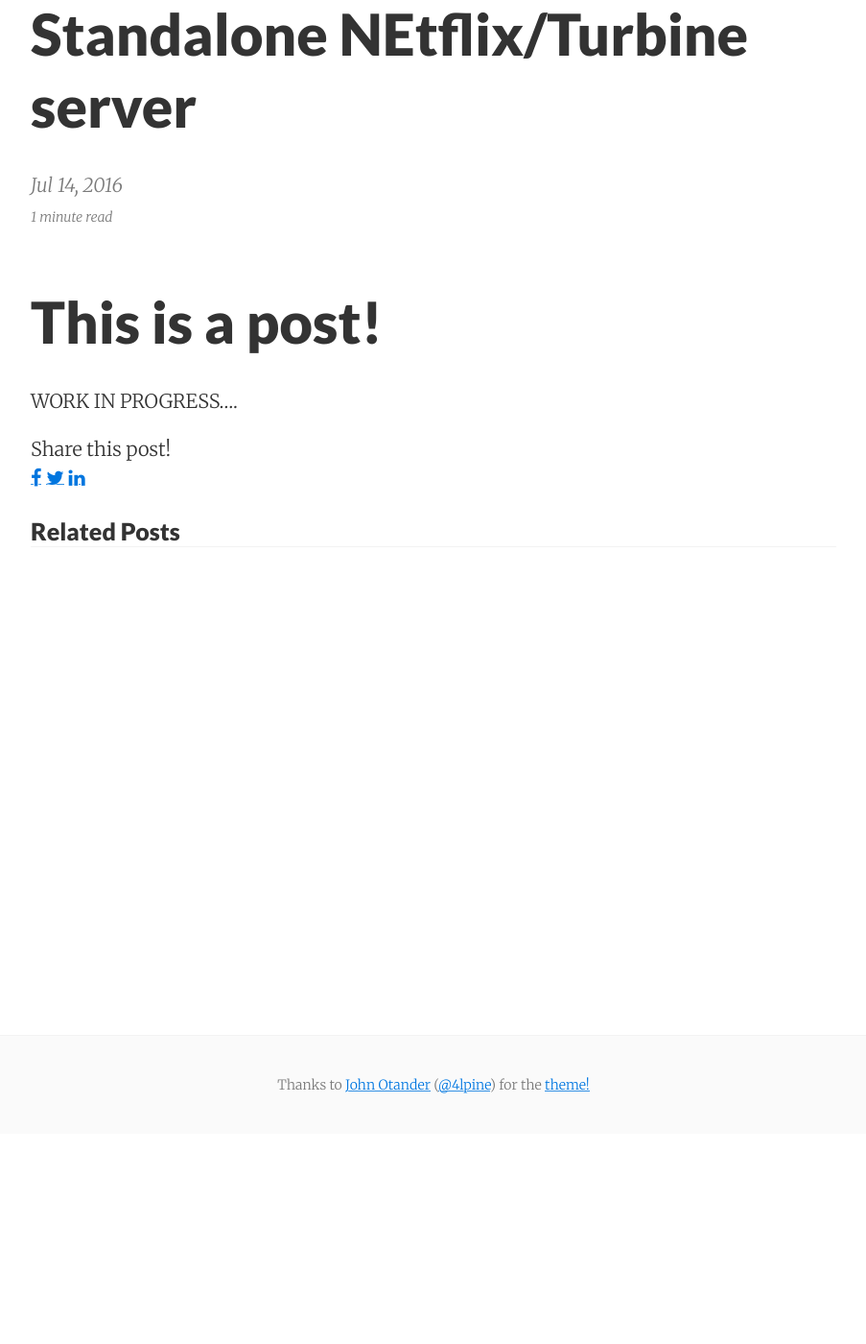
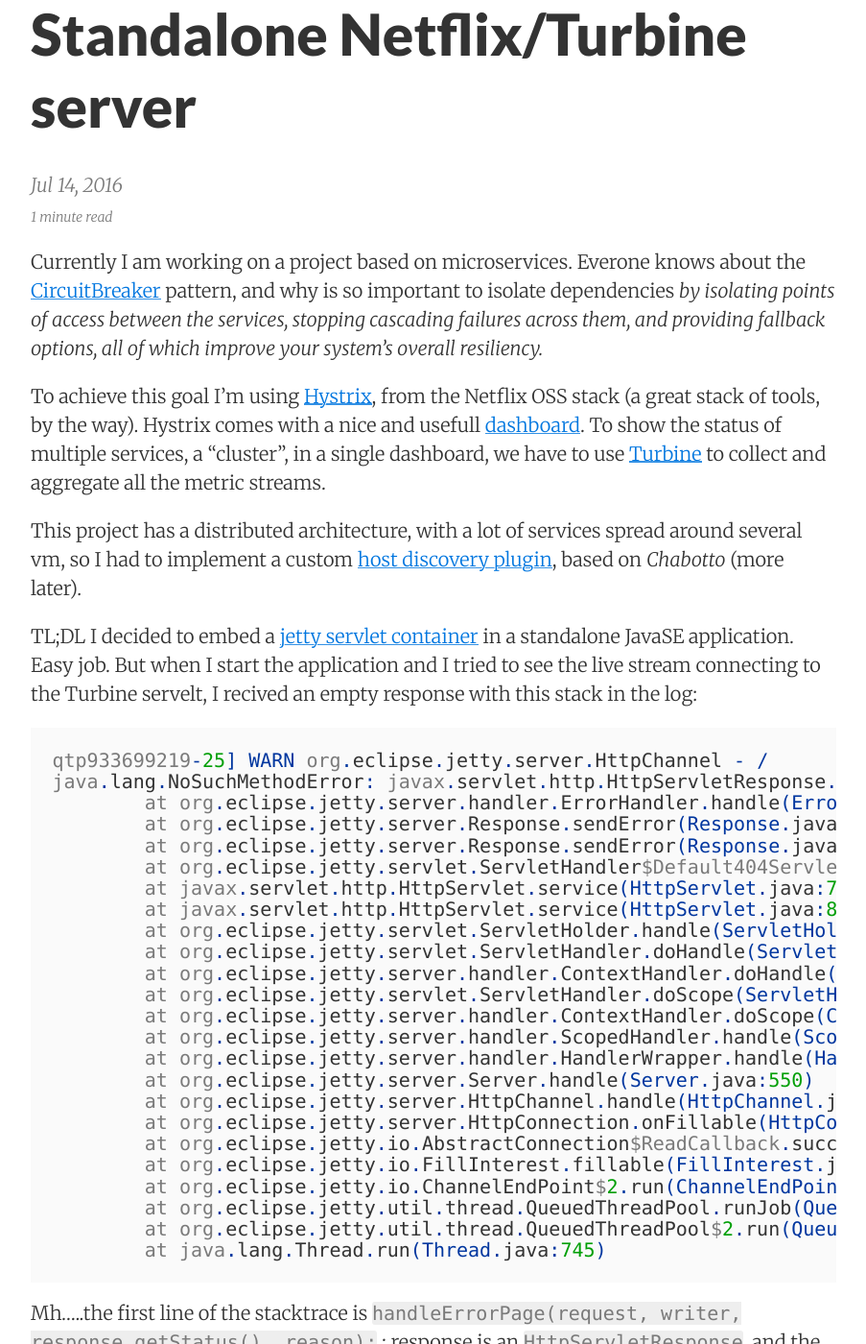
Before and after one commit to totomz/totomz.github.io, a Jekyll site: the page built from _posts/2016-07-14-standaloneturbine.md, in a window 1280 px wide and 1400 px high, scrolled down 219 px. Shown: the whole window at 96% size, without its empty margins (188-1091 px from the left). Built offline with Jekyll 4.4.1, drawn with Linux system fonts in a browser that asks for light colours; nearby versions of some CDN libraries; some of the changed text lies outside the part shown.

Commit message:
Post about turbine

````diff
--- a/_posts/2016-07-14-standaloneturbine.md
+++ b/_posts/2016-07-14-standaloneturbine.md
@@ -1,11 +1,62 @@
 ---
 layout:     post
-title:      Standalone NEtflix/Turbine server
+title:      Standalone Netflix/Turbine server
 date:       2016-07-14
 summary:    How to run Netflix/Turbine using an embedded Jetty container
 categories: development java
 ---
+Currently I am working on a project based on microservices.
+Everone knows about the [CircuitBreaker](http://martinfowler.com/bliki/CircuitBreaker.html) pattern, and why is so important to isolate dependencies *by isolating points of access between the services, stopping cascading failures across them, and providing fallback options, all of which improve your system’s overall resiliency.*
 
-# This is a post!
+To achieve this goal I'm using [Hystrix](https://github.com/Netflix/Hystrix/wiki), from the Netflix OSS stack (a great stack of tools, by the way). Hystrix comes with a nice and usefull [dashboard](https://github.com/Netflix/Hystrix/wiki/Dashboard). To show the status of multiple services, a "cluster", in a single dashboard, we have to use [Turbine](https://github.com/Netflix/Turbine/wiki/Configuration-(1.x)) to collect and aggregate all the metric streams.
 
-WORK IN PROGRESS....
+This project has a distributed architecture, with a lot of services spread around several vm, so I had to implement a custom [host discovery plugin](https://github.com/Netflix/Turbine/wiki/Plugging-in-your-own-InstanceDiscovery-(1.x)), based on *Chabotto* (more later).
+
+TL;DL I decided to embed a [jetty servlet container](http://www.eclipse.org/jetty/) in a standalone JavaSE application. Easy job. But when I start the application and I tried to see the live stream connecting to the Turbine servelt, I recived an empty response with this stack in the log:
+
+```java
+qtp933699219-25] WARN org.eclipse.jetty.server.HttpChannel - /
+java.lang.NoSuchMethodError: javax.servlet.http.HttpServletResponse.getStatus()I
+	at org.eclipse.jetty.server.handler.ErrorHandler.handle(ErrorHandler.java:148)
+	at org.eclipse.jetty.server.Response.sendError(Response.java:579)
+	at org.eclipse.jetty.server.Response.sendError(Response.java:517)
+	at org.eclipse.jetty.servlet.ServletHandler$Default404Servlet.doGet(ServletHandler.java:1690)
+	at javax.servlet.http.HttpServlet.service(HttpServlet.java:707)
+	at javax.servlet.http.HttpServlet.service(HttpServlet.java:820)
+	at org.eclipse.jetty.servlet.ServletHolder.handle(ServletHolder.java:838)
+	at org.eclipse.jetty.servlet.ServletHandler.doHandle(ServletHandler.java:552)
+	at org.eclipse.jetty.server.handler.ContextHandler.doHandle(ContextHandler.java:1213)
+	at org.eclipse.jetty.servlet.ServletHandler.doScope(ServletHandler.java:487)
+	at org.eclipse.jetty.server.handler.ContextHandler.doScope(ContextHandler.java:1126)
+	at org.eclipse.jetty.server.handler.ScopedHandler.handle(ScopedHandler.java:141)
+	at org.eclipse.jetty.server.handler.HandlerWrapper.handle(HandlerWrapper.java:132)
+	at org.eclipse.jetty.server.Server.handle(Server.java:550)
+	at org.eclipse.jetty.server.HttpChannel.handle(HttpChannel.java:321)
+	at org.eclipse.jetty.server.HttpConnection.onFillable(HttpConnection.java:254)
+	at org.eclipse.jetty.io.AbstractConnection$ReadCallback.succeeded(AbstractConnection.java:269)
+	at org.eclipse.jetty.io.FillInterest.fillable(FillInterest.java:97)
+	at org.eclipse.jetty.io.ChannelEndPoint$2.run(ChannelEndPoint.java:124)
+	at org.eclipse.jetty.util.thread.QueuedThreadPool.runJob(QueuedThreadPool.java:672)
+	at org.eclipse.jetty.util.thread.QueuedThreadPool$2.run(QueuedThreadPool.java:590)
+	at java.lang.Thread.run(Thread.java:745)
+```
+Mh.....the first line of the stacktrace is  `handleErrorPage(request, writer, response.getStatus(), reason);` ; response is an `HttpServletResponse`, and the method `getStatus() ` is there **since Servlet 3.0**. Turbine is quite ~~old~~ stable, maybe is "not compatible" with Servlet 3.0? Lets check its dependencies (of the jar version):
+![dsa](/images/turbine/turbine-dependency.png))
+
+Here it is! A dependency conflict with my embedded jetty (I'm building a fat-jar....). So, just remove `servlet-api:2.5` and we are fine
+
+```xml
+<dependency>
+  <groupId>com.netflix.turbine</groupId>
+	<artifactId>turbine-core</artifactId>
+	<version>1.0.0</version>
+	<exclusions>
+		<exclusion>
+			<groupId>javax.servlet</groupId>
+			<artifactId>servlet-api</artifactId>
+		</exclusion>
+	</exclusions>
+</dependency>
+```
+
+Done! Now Turbine aggregates from all the services registered in Chabotto, *my* simple service regstry.
````
Also changed, not shown: images/turbine/turbine-dependency.png (added).
